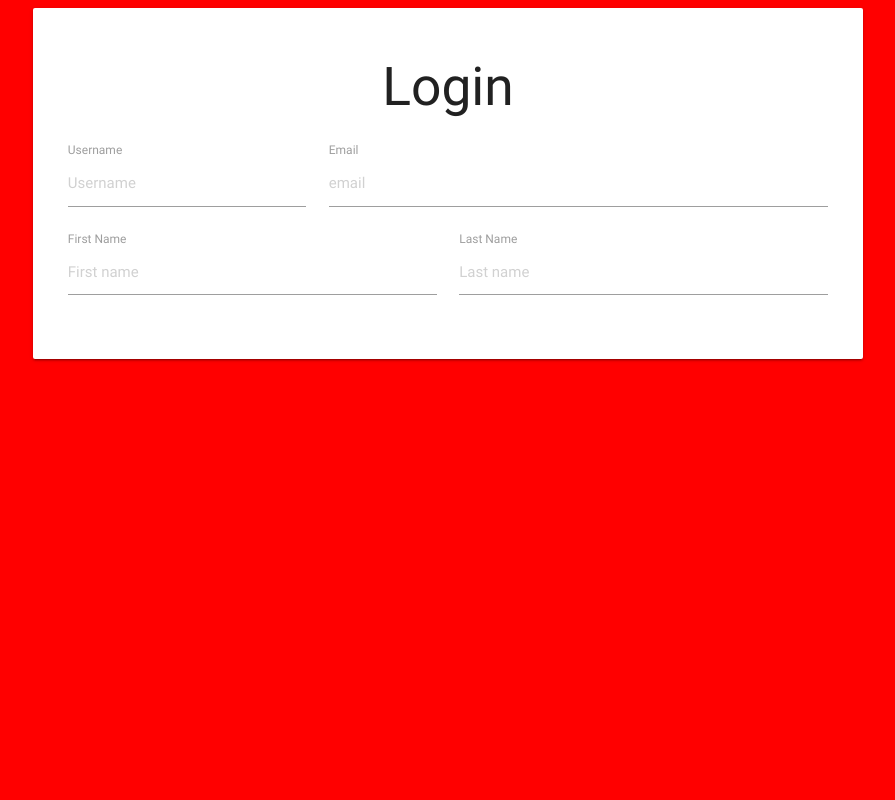
After one commit to guilleCM/Cotxox_app, a Flask app: page /login in a window 1280 px wide. The commit adds this page. Shown: the whole page, without its empty margins (192-1087 px from the left). Run offline with Flask 2, Linux system fonts and the light colour scheme; some libraries are stand-ins or nearby versions.

Commit message:
Creada primera version vista login

```diff
--- /dev/null
+++ b/templates/base.html
@@ -0,0 +1,15 @@
+<!DOCTYPE html>
+<html lang="en">
+
+<head>
+	<link type="text/css" rel="stylesheet" href="../static/css/materialize.min.css"  media="screen,projection"/>
+	<link type="text/css" rel="stylesheet" href="../static/css/custom.css"  media="screen,projection"/>
+	<link href="https://fonts.googleapis.com/icon?family=Material+Icons" rel="stylesheet">
+</head>
+
+<body>
+	{% block content %}{% endblock %}
+	<!--Import jQuery before materialize.js-->
+	<script type="text/javascript" src="https://code.jquery.com/jquery-2.1.1.min.js"></script>
+	<script type="text/javascript" src="../static/js/materialize.min.js"></script>
+</body>
--- /dev/null
+++ b/templates/login.html
@@ -0,0 +1,37 @@
+{% extends "base.html" %}
+
+{% block content %}
+    <style>
+    	html, body{
+    		height: 100%;
+    		width: 100%;
+    		background-color: red;
+    	}
+    </style>
+    <div class="row">
+    <div class="col s12 m8 offset-m2">
+	    <div class="card-panel">
+	    	<h2 style="text-align: center">Login</h2>
+	    	<div class="row">
+	    		<div class="col s12 m4">
+	          		<label for="username">Username</label>
+	    			<input placeholder="Username" id="username" type="text" class="validate">
+	    		</div>
+	    		<div class="col s12 m8">
+	          		<label for="email">Email</label>
+	    			<input placeholder="email" id="email" type="email" class="validate">
+	    		</div>
+	    		<div class="col s12 m6">
+	    			<label for="first">First Name</label>
+	    			<input placeholder="First name" id="first" type="text" class="validate">
+	    		</div>
+	    		<div class="col s12 m6">
+	          		<label for="last">Last Name</label>
+	    			<input placeholder="Last name" id="last" type="text" class="validate">
+	    		</div>
+	    	</div>
+	    </div>
+    </div>
+
+    </div>
+{% endblock %}
--- a/views.py
+++ b/views.py
@@ -8,3 +8,7 @@ from app import app
 @app.route('/index')
 def index():
     return render_template("index.html")
+
+@app.route('/login')
+def login():
+	return render_template("login.html")
```
Also changed, not shown: templates/index.html (+5 -3 lines).
